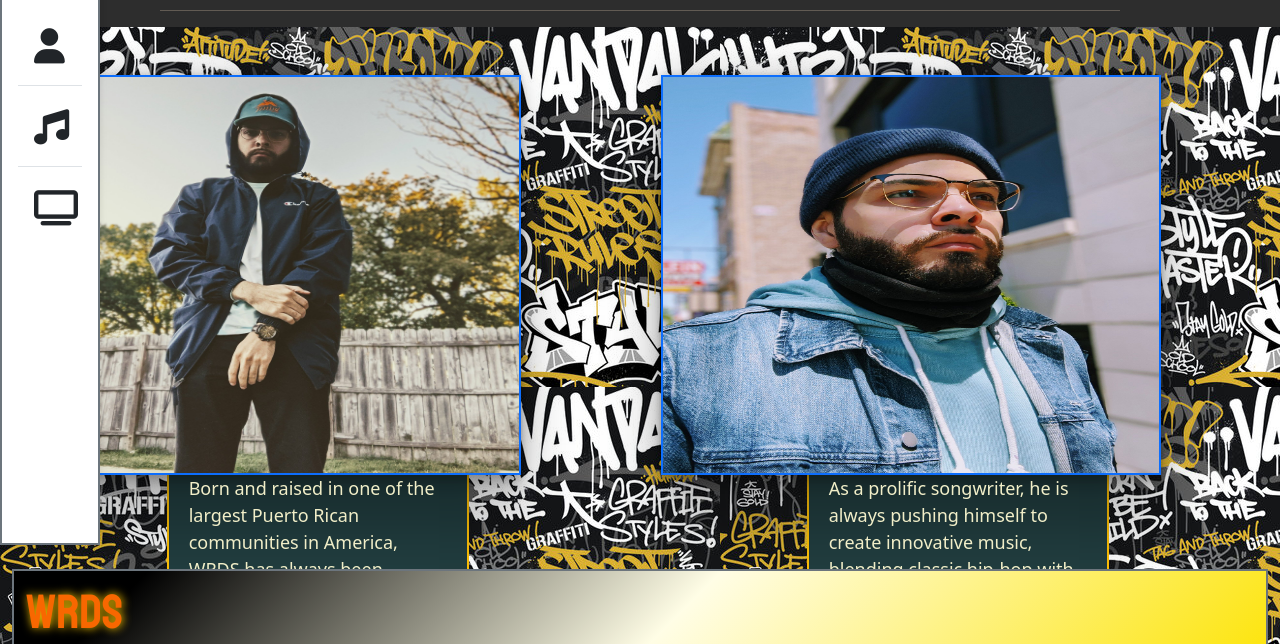
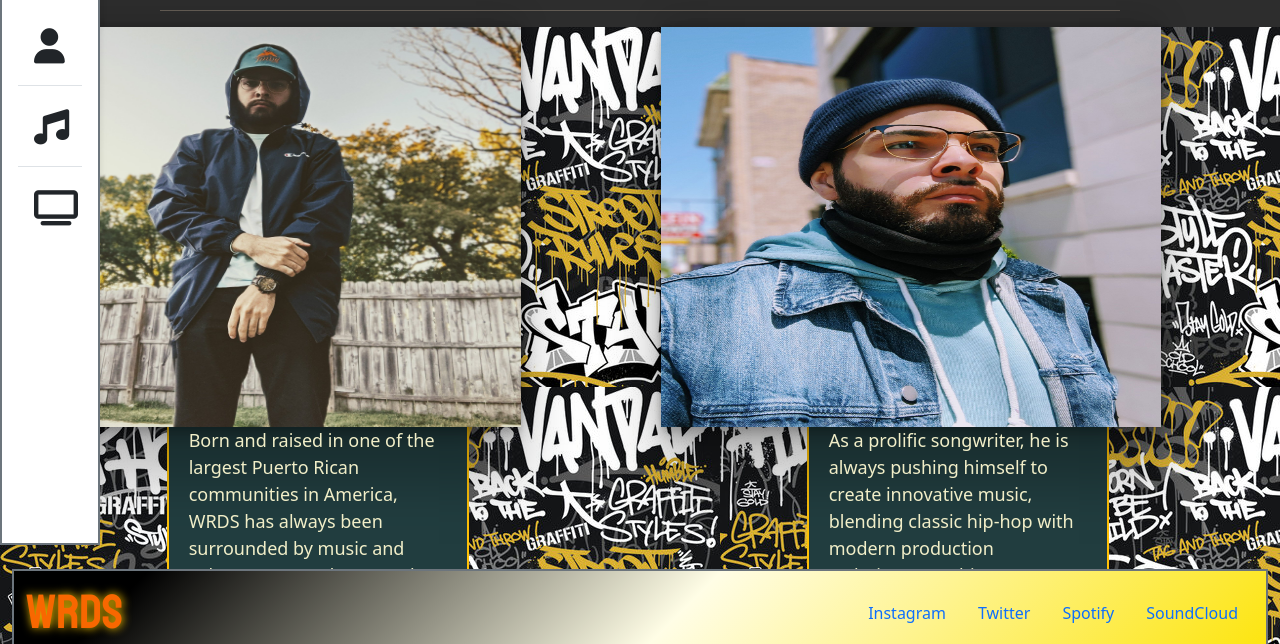
Before and after one commit to sescobar8714/wrds-epk, a plain HTML site: page index.html in a window 1280 px wide. Shown: the part 156-800 px from the top of the page. Drawn offline with nearby package versions, Linux system fonts and the light colour scheme.

Commit message:
Update index
added more music and made it more responsive

```diff
--- a/index.html
+++ b/index.html
@@ -64,15 +64,15 @@
 <div class="container-fluid about ">
 
     <div class="row d-flex justify-content-around">
-      <div class="col-xl-4 col-lg-8 ">
-          <img src="./images/EgN_wkTXYAIAcGG.jfif" class="border border-2 border-primary ps-md-0 ps-sm-5 mt-sm-5 pic_holder float-end ">
+      <div class="col-xl-4 col-lg-8">
+          <img src="./images/EgN_wkTXYAIAcGG.jfif" class="ps-md-0 pic_holder float-md-end float-sm-none ">
             <p class="border border-2 border-warning col-xl-4 col-lg-4 col-md-6 mx-5 text_box "> Born and raised in one of the largest Puerto Rican communities in America, WRDS has always been surrounded by music and
                 culture. He was drawn to the rhythm and poetry of hip-hop, and began writing lyrics as a way to express himself. Over the years, he has developed a unique style that is
                 both ahead of its time and deeply rooted in tradition.</p>
       </div>
 
       <div class="col-xl-4 col-lg-8 ">
-          <img src="./images/EYlPmf0XsAI-bmS.jfif" class="border border-2 border-primary ps-md-0 ps-sm-5 mt-sm-5 pic_holder float-end ">
+          <img src="./images/EYlPmf0XsAI-bmS.jfif" class="ps-md-0 pic_holder float-md-end float-sm-none ">
             <p class="border border-2 border-warning col-xl-4 col-lg-4 col-md-6 mx-5 text_box"> As a prolific songwriter, he is always pushing himself to create innovative music, blending classic hip-hop with modern
                 production techniques. A Chicago emcee through and through, he never quits and always raises the bar for himself, constantly striving to improve and evolve as an artist
             </p>
@@ -91,7 +91,7 @@
 
         <div class="col-lg-5 col-md-5 col-sm-4 pe-md-5">
             <iframe class="music-about" style="border-radius:12px" src="https://open.spotify.com/embed/track/52tR7PvmK9I8uAvcB4A85m?utm_source=generator" width="75%"
-                  height="140"frameborder="0" allowfullscreen="" allow="autoplay; clipboard-write; encrypted-media; fullscreen; picture-in-picture" loading="lazy">
+                  height="140" frameborder="0" allowfullscreen="" allow="autoplay; clipboard-write; encrypted-media; fullscreen; picture-in-picture" loading="lazy">
             </iframe>
         </div>
 
@@ -102,8 +102,24 @@
     <footer class="container-fluid ">
         <div>
             <nav class="navbar mb-1 bg-body-tertiary border border-2 border-secondary">
-                <div class="container-fluid">
-                <span class="navbar-brand mb-0 h1">WRDS</span>
+                <div class="container-fluid ">
+                <span class="navbar-brand mb-0 h1 ">WRDS</span>
+
+                  <ul class="nav justify-content-center">
+                    <li class="nav-item">
+                      <a class="nav-link " href="#"> Instagram </a>
+                    </li>
+                    <li class="nav-item">
+                      <a class="nav-link" href="#">Twitter</a>
+                    </li>
+                    <li class="nav-item">
+                      <a class="nav-link" href="#"> Spotify </a>
+                    </li>
+                    <li class="nav-item">
+                      <a class="nav-link" href="#">SoundCloud</a>
+                    </li>
+                  </ul>
+
                 </div>
             </nav>
         </div>
```
